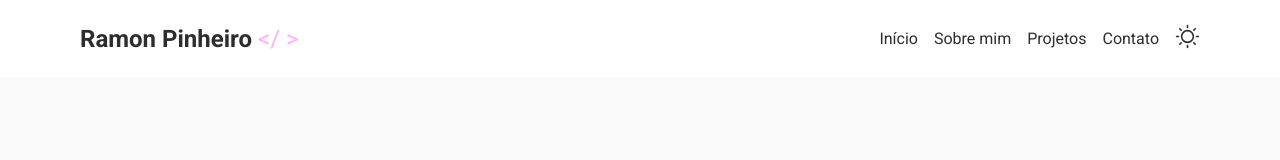
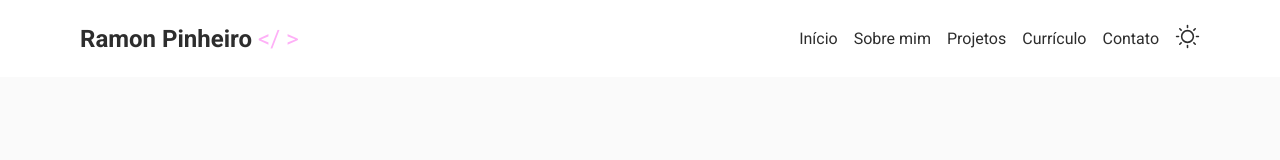
Before and after one commit to ramontrovao/my-portfolio, a React (Vite) app: page / in a window 1280 px wide. Shown: the top 160 px of the page. Built offline with nearby package versions, Linux system fonts and the light colour scheme.

Commit message:
feat: added cv link

```diff
--- a/src/pages/Portfolio/components/Header/index.tsx
+++ b/src/pages/Portfolio/components/Header/index.tsx
@@ -38,9 +38,13 @@ export function Header() {
         <a href="#projects" onClick={handleToggleMenu}>
           Projetos
         </a>
+        <a href="./assets/ramon_pinheiro_cv.pdf" onClick={handleToggleMenu}>
+          Currículo
+        </a>
         <a href="#contact" onClick={handleToggleMenu}>
           Contato
         </a>
+
         <button onClick={handleChangeTheme}>
           {theme === "light" ? <Sun size={25} /> : <Moon size={25} />}
         </button>
```
Also changed, not shown: 1 other file (tests, documents, lock files or other folders).
